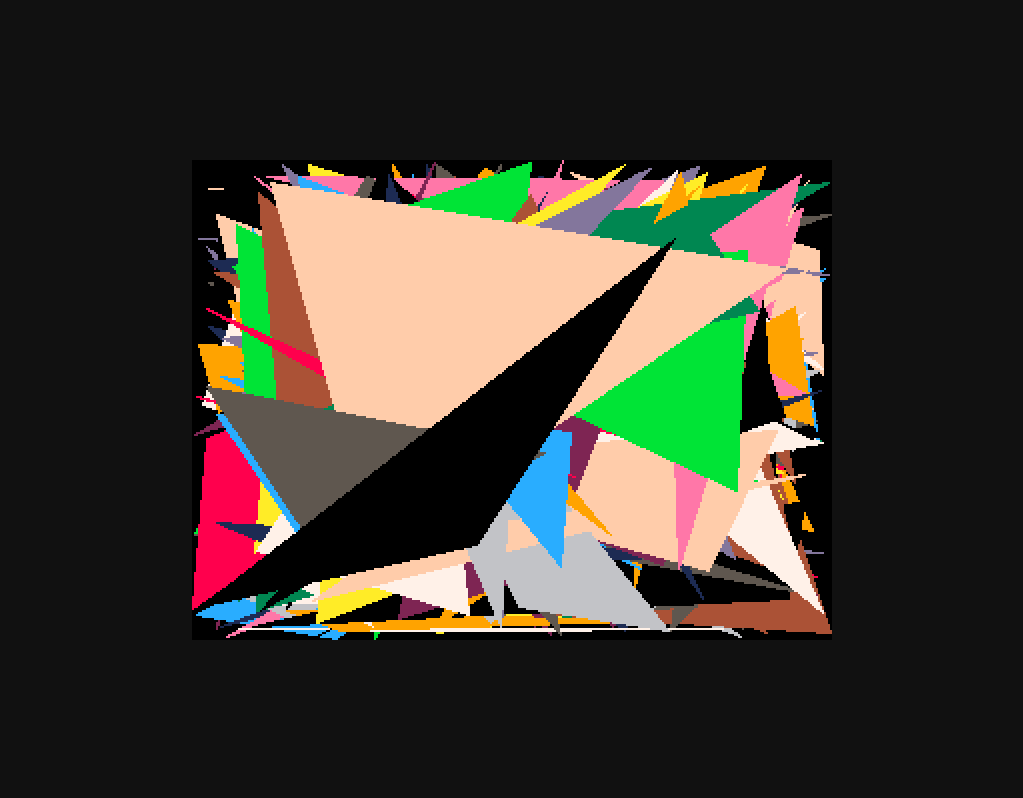
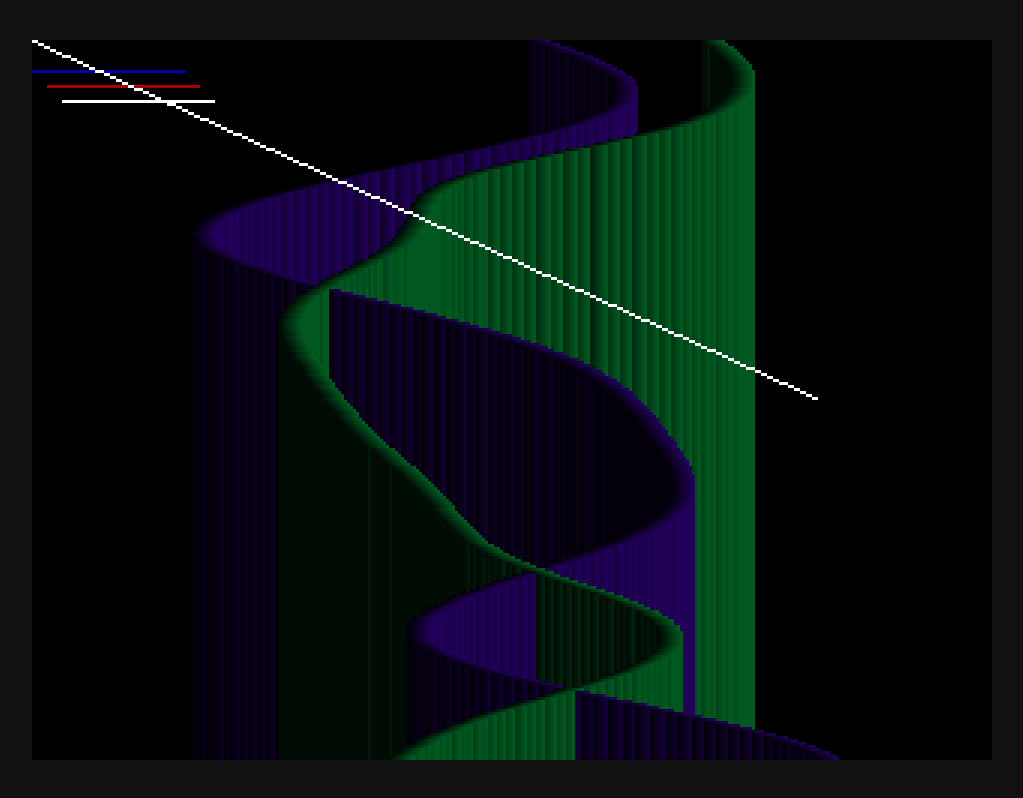
Before and after one commit to jonrandy/canvas-screen, a website: page index.html in a window 1280 px wide. Shown: the whole page, without its empty margins (128-1151 px from the left). Drawn offline with Linux system fonts and the light colour scheme.

Commit message:
Make easier to launch different demos by using ?id

```diff
--- a/index.html
+++ b/index.html
@@ -27,6 +27,10 @@
 		}
 	}
 </script>
-<script type="module" src="test5.js"></script>
+<script type="module">
+const demoId = window.location.search.replace("?", "") || '1'
+console.log(demoId)
+import(`./test${demoId}.js`)
+</script>
 </body>
 </html>
```
Also changed, not shown: test1.js (renamed from test.js).
